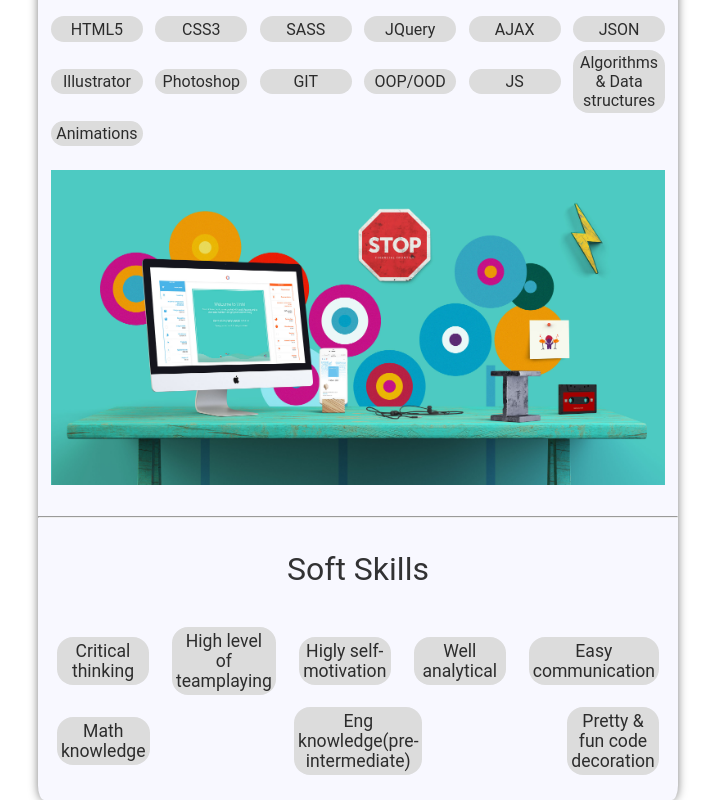
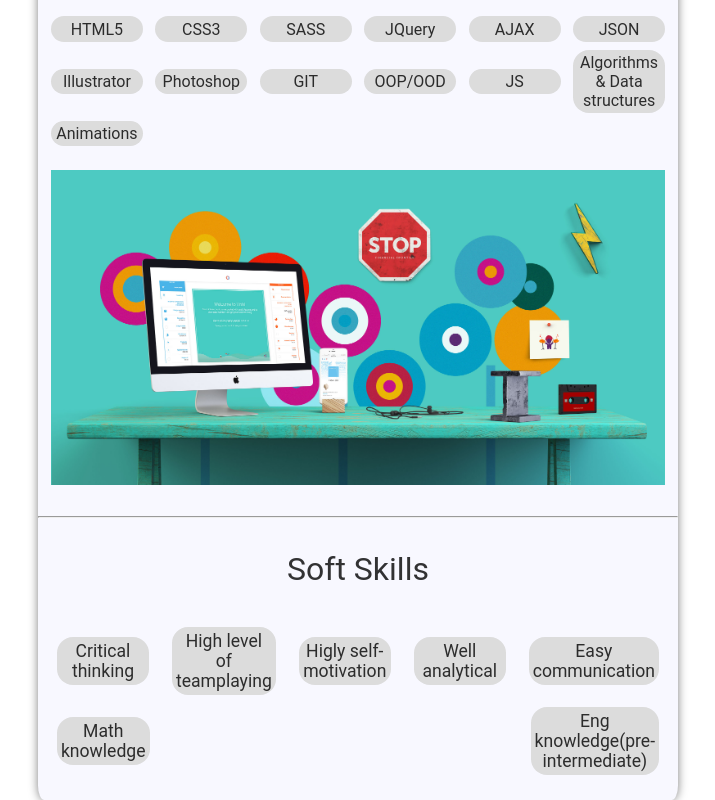
Before and after one commit to vasulenko/vasulenko.githab.io, a plain HTML site: page index.html in a window 1280 px wide. Shown: the part 837-1637 px from the top of the page, without its empty margins (282-997 px from the left). Drawn offline with Linux system fonts and the light colour scheme.

Commit message:
Add files via upload

```diff
--- a/index.html
+++ b/index.html
@@ -67,7 +67,6 @@
                 <div class="softSkills">Easy communication</div>
                 <div class="softSkills">Math knowledge</div>
                 <div class="softSkills">Eng knowledge(pre-intermediate)</div>
-                <div class="softSkills">Pretty & fun code decoration</div>
             </div>
            <br>
             </div>
```
